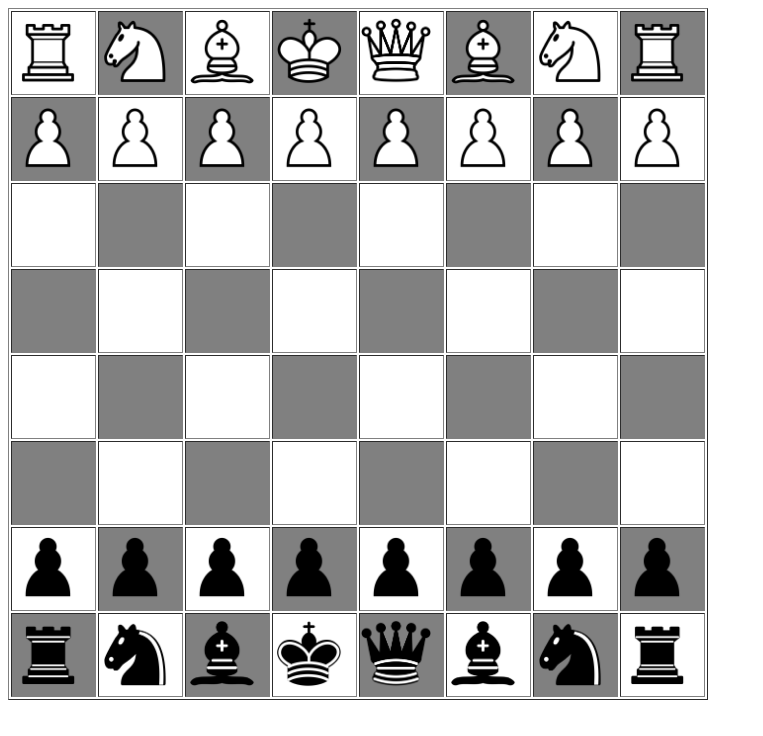
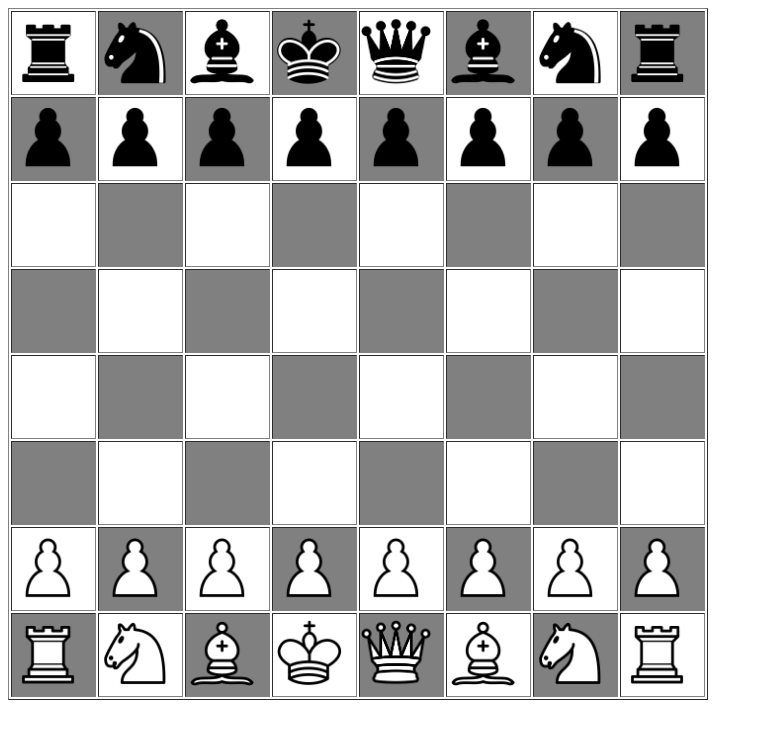
Before and after one commit to kmm94/Chess, a plain HTML site: page GUI/Board.html in a window 1280 px wide. Shown: the whole page, without its empty margins (0-763 px from the left). Drawn offline with Linux system fonts and the light colour scheme.

Commit message:
Pieces reorganized correctly.

```diff
--- a/GUI/Board.html
+++ b/GUI/Board.html
@@ -10,26 +10,26 @@
 <table width="700" height="700" border="1">
 
     <tr>
-        <td bgcolor="white" id="A8"><img src="Images/WRook.png"   ></img></td>
-        <td bgcolor="grey"  id="B8"><img src="Images/WKnight.png" ></img></td>
-        <td bgcolor="white" id="C8"><img src="Images/WBishop.png" ></img></td>
-        <td bgcolor="grey"  id="D8"><img src="Images/WQueen.png"  ></img></td>
-        <td bgcolor="white" id="E8"><img src="Images/WKing.png" ></img></td>
-        <td bgcolor="grey"  id="F8"><img src="Images/WBishop.png" ></img></td>
-        <td bgcolor="white" id="G8"><img src="Images/WKnight.png" ></img></td>
-        <td bgcolor="grey"  id="H8"><img src="Images/WRook.png"   ></img></td>
+        <td bgcolor="white" id="A8"><img src="Images/BRook.png"></img></td>
+        <td bgcolor="grey"  id="B8"><img src="Images/BKnight.png"></img></td>
+        <td bgcolor="white" id="C8"><img src="Images/BBishop.png"></img></td>
+        <td bgcolor="grey"  id="D8"><img src="Images/BQueen.png"></img></td>
+        <td bgcolor="white" id="E8"><img src="Images/BKing.png"></img></td>
+        <td bgcolor="grey"  id="F8"><img src="Images/BBishop.png"></img></td>
+        <td bgcolor="white" id="G8"><img src="Images/BKnight.png"></img></td>
+        <td bgcolor="grey"  id="H8"><img src="Images/BRook.png"></img></td>
     </tr>
 
 
     <tr>
-        <td bgcolor="grey"  id="A7"><img src="Images/WPawn.png"   ></img></td>
-        <td bgcolor="white" id="B7"><img src="Images/WPawn.png" ></img></td>
-        <td bgcolor="grey"  id="C7"><img src="Images/WPawn.png" ></img></td>
-        <td bgcolor="white" id="D7"><img src="Images/WPawn.png"  ></img></td>
-        <td bgcolor="grey"  id="E7"><img src="Images/WPawn.png" ></img></td>
-        <td bgcolor="white" id="F7"><img src="Images/WPawn.png" ></img></td>
-        <td bgcolor="grey"  id="G7"><img src="Images/WPawn.png" ></img></td>
-        <td bgcolor="white" id="H7"><img src="Images/WPawn.png"   ></img></td>
+        <td bgcolor="grey"  id="A7"><img src="Images/BPawn.png"   ></img></td>
+        <td bgcolor="white" id="B7"><img src="Images/BPawn.png" ></img></td>
+        <td bgcolor="grey"  id="C7"><img src="Images/BPawn.png" ></img></td>
+        <td bgcolor="white" id="D7"><img src="Images/BPawn.png"  ></img></td>
+        <td bgcolor="grey"  id="E7"><img src="Images/BPawn.png" ></img></td>
+        <td bgcolor="white" id="F7"><img src="Images/BPawn.png" ></img></td>
+        <td bgcolor="grey"  id="G7"><img src="Images/BPawn.png" ></img></td>
+        <td bgcolor="white" id="H7"><img src="Images/BPawn.png"   ></img></td>
     </tr>
 
 
@@ -76,26 +76,26 @@
     </tr>
 
 
-    <td bgcolor="white"   id="A2"><img src="Images/BPawn.png"   ></img></td>
-    <td bgcolor="grey"    id="B2"><img src="Images/BPawn.png" ></img></td>
-    <td bgcolor="white"   id="C2"><img src="Images/BPawn.png" ></img></td>
-    <td bgcolor="grey"    id="D2"><img src="Images/BPawn.png"  ></img></td>
-    <td bgcolor="white"   id="E2"><img src="Images/BPawn.png" ></img></td>
-    <td bgcolor="grey"    id="F2"><img src="Images/BPawn.png" ></img></td>
-    <td bgcolor="white"   id="G2"><img src="Images/BPawn.png" ></img></td>
-    <td bgcolor="grey"    id="H2"><img src="Images/BPawn.png"   ></img></td>
+    <td bgcolor="white"   id="A2"><img src="Images/WPawn.png"   ></img></td>
+    <td bgcolor="grey"    id="B2"><img src="Images/WPawn.png" ></img></td>
+    <td bgcolor="white"   id="C2"><img src="Images/WPawn.png" ></img></td>
+    <td bgcolor="grey"    id="D2"><img src="Images/WPawn.png"  ></img></td>
+    <td bgcolor="white"   id="E2"><img src="Images/WPawn.png" ></img></td>
+    <td bgcolor="grey"    id="F2"><img src="Images/WPawn.png" ></img></td>
+    <td bgcolor="white"   id="G2"><img src="Images/WPawn.png" ></img></td>
+    <td bgcolor="grey"    id="H2"><img src="Images/WPawn.png"   ></img></td>
     </tr>
 
     <tr>
 
-        <td bgcolor="grey"  id="A1"><img src="Images/BRook.png"   ></img></td>
-        <td bgcolor="white" id="B1"><img src="Images/BKnight.png" ></img></td>
-        <td bgcolor="grey"  id="C1"><img src="Images/BBishop.png" ></img></td>
-        <td bgcolor="white" id="D1"><img src="Images/BQueen.png"  ></img></td>
-        <td bgcolor="grey"  id="E1"><img src="Images/BKing.png" ></img></td>
-        <td bgcolor="white" id="F1"><img src="Images/BBishop.png" ></img></td>
-        <td bgcolor="grey"  id="G1"><img src="Images/BKnight.png" ></img></td>
-        <td bgcolor="white" id="H1"><img src="Images/BRook.png"   ></img></td>
+        <td bgcolor="grey"  id="A1"><img src="Images/WRook.png"   ></img></td>
+        <td bgcolor="white" id="B1"><img src="Images/WKnight.png" ></img></td>
+        <td bgcolor="grey"  id="C1"><img src="Images/WBishop.png" ></img></td>
+        <td bgcolor="white" id="D1"><img src="Images/WQueen.png"  ></img></td>
+        <td bgcolor="grey"  id="E1"><img src="Images/WKing.png" ></img></td>
+        <td bgcolor="white" id="F1"><img src="Images/WBishop.png" ></img></td>
+        <td bgcolor="grey"  id="G1"><img src="Images/WKnight.png" ></img></td>
+        <td bgcolor="white" id="H1"><img src="Images/WRook.png"   ></img></td>
 
     </tr>
 
--- a/GUI/style/Chess.css
+++ b/GUI/style/Chess.css
@@ -11,3 +11,8 @@ img {
     height:70px;
     width:70px;
 }
+
+imgBKing {
+    height:70px;
+    width:70px;
+}
```
